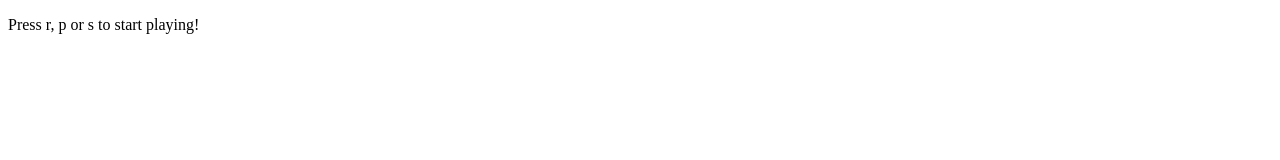
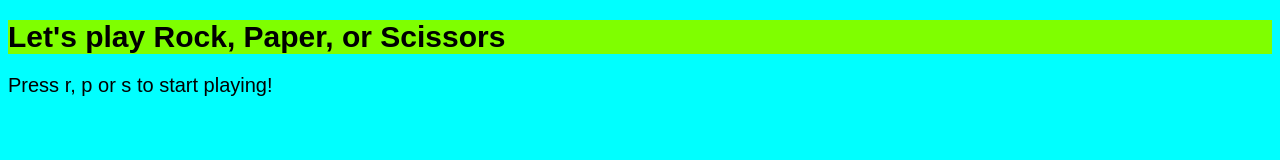
Before and after one commit to jgunderson819/rock-paper-scissors, a plain HTML site: page index.html in a window 1280 px wide. Drawn offline with Linux system fonts and the light colour scheme.

Commit message:
Finalize my Rock Paper Scissors Game

```diff
--- a/assets/css/style.css
+++ b/assets/css/style.css
@@ -0,0 +1,15 @@
+body {
+background-color: aqua;
+color: black;
+font-family: Arial, Helvetica, sans-serif;
+font-size: 20px;
+
+}
+h1  {
+background-color: chartreuse;
+color: black;
+font-size: 30px;
+
+
+
+}
--- a/index.html
+++ b/index.html
@@ -4,10 +4,11 @@
 <head>
   <meta charset="UTF-8">
   <title>Rock Paper Scissors Part 7</title>
+  <link rel = "stylesheet" type = "text/css" href = "./assets/css/style.css">
 </head>
 
 <body>
-
+  <h1>Let's play Rock, Paper, or Scissors</h1>
   <div>
     <p id="directions-text">Press r, p or s to start playing!</p>
     <p id="userchoice-text"></p>
```
